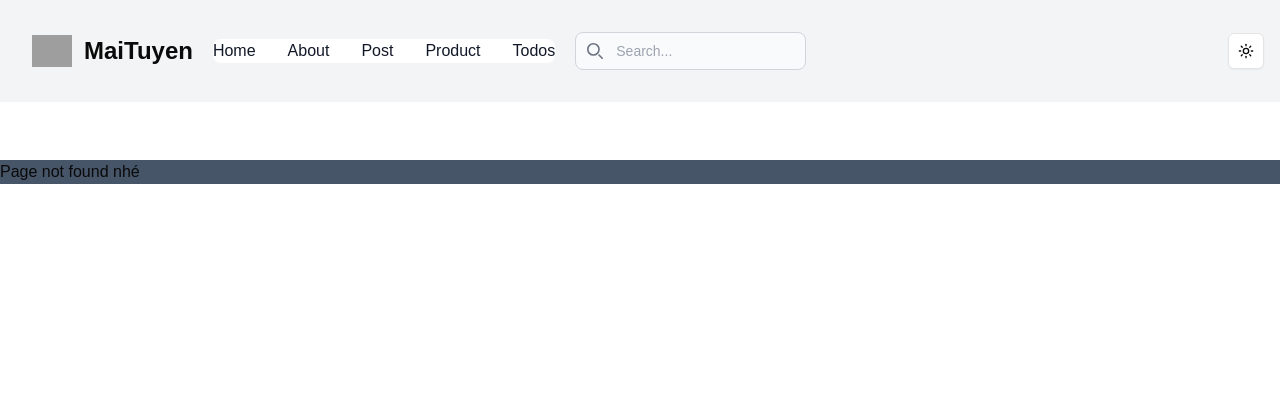
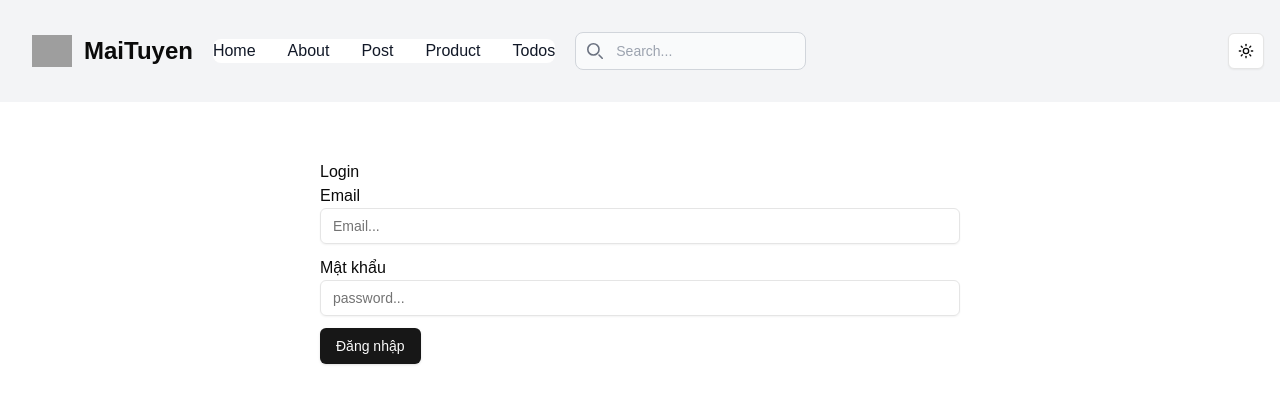
Before and after one commit to Mai-Tuyen/NextJS-basic, a Next.js app: page /auth/login in a window 1280 px wide. Before the commit this address had no page. Shown: the top 404 px of the page. Built offline with nearby package versions, Linux system fonts and the light colour scheme; grey boxes are pictures that could not be loaded.

Commit message:
add login page

```diff
--- a/package.json
+++ b/package.json
@@ -12,6 +12,7 @@
     "@radix-ui/react-dropdown-menu": "^2.1.4",
     "@radix-ui/react-navigation-menu": "^1.2.3",
     "@radix-ui/react-slot": "^1.1.1",
+    "bootstrap": "^5.3.3",
     "class-variance-authority": "^0.7.1",
     "clsx": "^2.1.1",
     "lucide-react": "^0.469.0",
@@ -19,6 +20,7 @@
     "next-themes": "^0.4.4",
     "react": "^19.0.0",
     "react-dom": "^19.0.0",
+    "sonner": "^1.7.1",
     "swr": "^2.3.0",
     "tailwind-merge": "^2.6.0",
     "tailwindcss-animate": "^1.0.7",
--- /dev/null
+++ b/src/app/(main-layout)/auth/login/FormLogin.tsx
@@ -0,0 +1,68 @@
+"use client";
+import { handleLoginServerAction } from "@/app/(main-layout)/auth/login/action";
+import { Button } from "@/components/ui/button";
+import { Input } from "@/components/ui/input";
+import { useRouter } from "next/navigation";
+import React, { useActionState, useEffect } from "react";
+import { toast } from "sonner";
+
+export default function FormLogin() {
+  const router = useRouter();
+  const [state, formAction, isPending] = useActionState(
+    handleLoginServerAction,
+    null
+  );
+  console.log("Stateeee", state);
+  if (!state?.success) {
+    toast.error(state?.message);
+  } else if (state?.success) {
+    toast.success(state?.message);
+  }
+
+  useEffect(() => {
+    if (state?.success) {
+      const userInfo = state?.data?.userInfo;
+      console.log("userInfo", userInfo);
+
+      if (userInfo.role === "admin") {
+        router.push("/admin");
+      } else {
+        router.push("/");
+      }
+    }
+  }, [state?.success, router]);
+
+  return (
+    <form action={formAction}>
+      <div className="mb-3">
+        <label htmlFor="email" className="form-label">
+          Email
+        </label>
+        <Input
+          type="email"
+          className="form-control"
+          id="email"
+          name="email"
+          placeholder="Email..."
+          required
+        />
+      </div>
+      <div className="mb-3">
+        <label htmlFor="password" className="form-label">
+          Mật khẩu
+        </label>
+        <Input
+          type="password"
+          className="form-control"
+          id="password"
+          name="password"
+          placeholder="password..."
+          required
+        />
+      </div>
+      <Button type="submit" disabled={isPending}>
+        Đăng nhập
+      </Button>
+    </form>
+  );
+}
--- /dev/null
+++ b/src/app/(main-layout)/auth/login/action.ts
@@ -0,0 +1,54 @@
+"use server";
+
+import { cookies } from "next/headers";
+
+const getProfile = async (access_token: string) => {
+  const response = await fetch(
+    `${process.env.NEXT_PUBLIC_SERVER_AUTH_API}/auth/profile`,
+    {
+      headers: {
+        Authorization: `Bearer ${access_token}`,
+      },
+    }
+  );
+  return response.json();
+};
+
+export const handleLoginServerAction = async (
+  currentState: unknown,
+  formData: FormData
+) => {
+  const email = formData.get("email") as string;
+  const password = formData.get("password") as string;
+  const response = await fetch(
+    `${process.env.NEXT_PUBLIC_SERVER_AUTH_API}/auth/login`,
+    {
+      method: "POST",
+      headers: {
+        "Content-Type": "application/json",
+      },
+      body: JSON.stringify({ email, password }),
+    }
+  );
+  if (!response.ok)
+    return {
+      success: false,
+      message: "Login failed",
+    };
+  const data = await response.json();
+  const access_token = data.access_token;
+  const profile = await getProfile(access_token);
+  // call api profile after login
+
+  const cookieStore = await cookies();
+  cookieStore.set("token", data.access_token, {
+    path: "/",
+    httpOnly: true,
+    maxAge: 86400,
+  });
+  return {
+    success: true,
+    message: "Login success",
+    data: { ...data, userInfo: profile },
+  };
+};
--- /dev/null
+++ b/src/app/(main-layout)/auth/login/page.tsx
@@ -0,0 +1,13 @@
+import FormLogin from "@/app/(main-layout)/auth/login/FormLogin";
+import { Button } from "@/components/ui/button";
+import { Input } from "@/components/ui/input";
+import React from "react";
+
+export default function Login() {
+  return (
+    <div className="w-1/2 mx-auto">
+      <h1>Login</h1>
+      <FormLogin />
+    </div>
+  );
+}
--- a/src/app/layout.tsx
+++ b/src/app/layout.tsx
@@ -1,10 +1,10 @@
 import type { Metadata } from "next";
 import { Geist, Geist_Mono } from "next/font/google";
 import "./globals.css";
-import { NavigationMenuDemo } from "@/app/(Header)/NavigationMenu";
+// import "bootstrap/dist/css/bootstrap.min.css";
 import { ThemeProvider } from "next-themes";
-import { ModeToggle } from "@/app/(main-layout)/(Header)/DarkMode";
 import MenuHeaderCustom from "@/app/(main-layout)/(Header)/MenuHeaderCustom";
+import { Toaster } from "@/components/ui/sonner";
 
 const geistSans = Geist({
   variable: "--font-geist-sans",
@@ -38,10 +38,10 @@ export default function RootLayout({
           disableTransitionOnChange
         >
           <header className="flex justify-between items-center p-4 bg-gray-100 dark:bg-gray-800 fixed top-0 w-full">
-            {/* <NavigationMenuDemo /> */}
             <MenuHeaderCustom />
           </header>
           <div className="mt-40">{children}</div>
+          <Toaster />
         </ThemeProvider>
       </body>
     </html>
--- /dev/null
+++ b/src/components/ui/sonner.tsx
@@ -0,0 +1,31 @@
+"use client"
+
+import { useTheme } from "next-themes"
+import { Toaster as Sonner } from "sonner"
+
+type ToasterProps = React.ComponentProps<typeof Sonner>
+
+const Toaster = ({ ...props }: ToasterProps) => {
+  const { theme = "system" } = useTheme()
+
+  return (
+    <Sonner
+      theme={theme as ToasterProps["theme"]}
+      className="toaster group"
+      toastOptions={{
+        classNames: {
+          toast:
+            "group toast group-[.toaster]:bg-background group-[.toaster]:text-foreground group-[.toaster]:border-border group-[.toaster]:shadow-lg",
+          description: "group-[.toast]:text-muted-foreground",
+          actionButton:
+            "group-[.toast]:bg-primary group-[.toast]:text-primary-foreground",
+          cancelButton:
+            "group-[.toast]:bg-muted group-[.toast]:text-muted-foreground",
+        },
+      }}
+      {...props}
+    />
+  )
+}
+
+export { Toaster }
```
Also changed, not shown: 1 other file (tests, documents, lock files or other folders).
